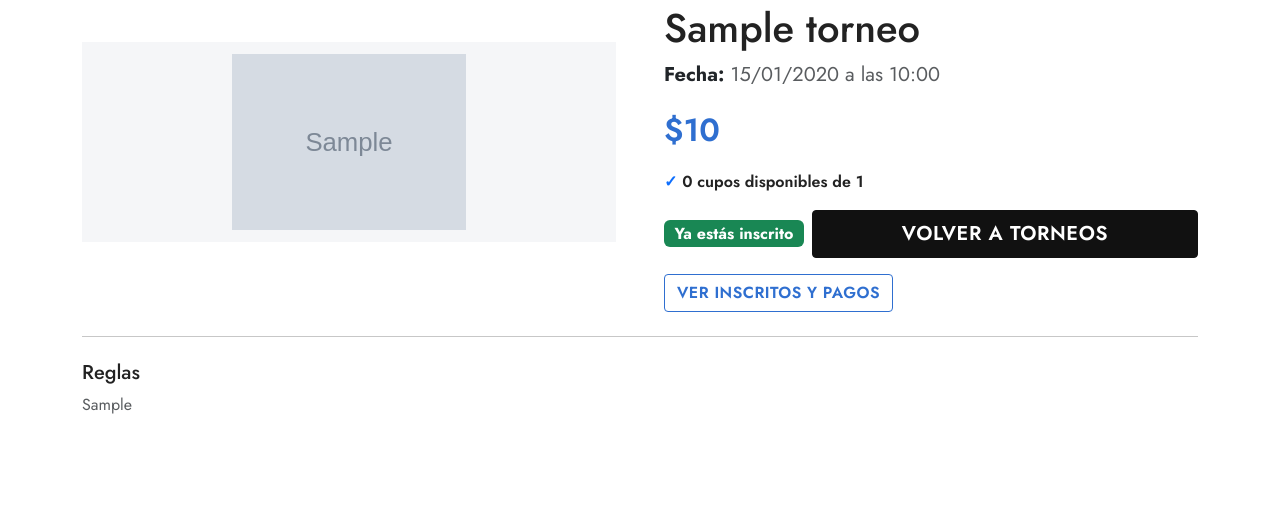
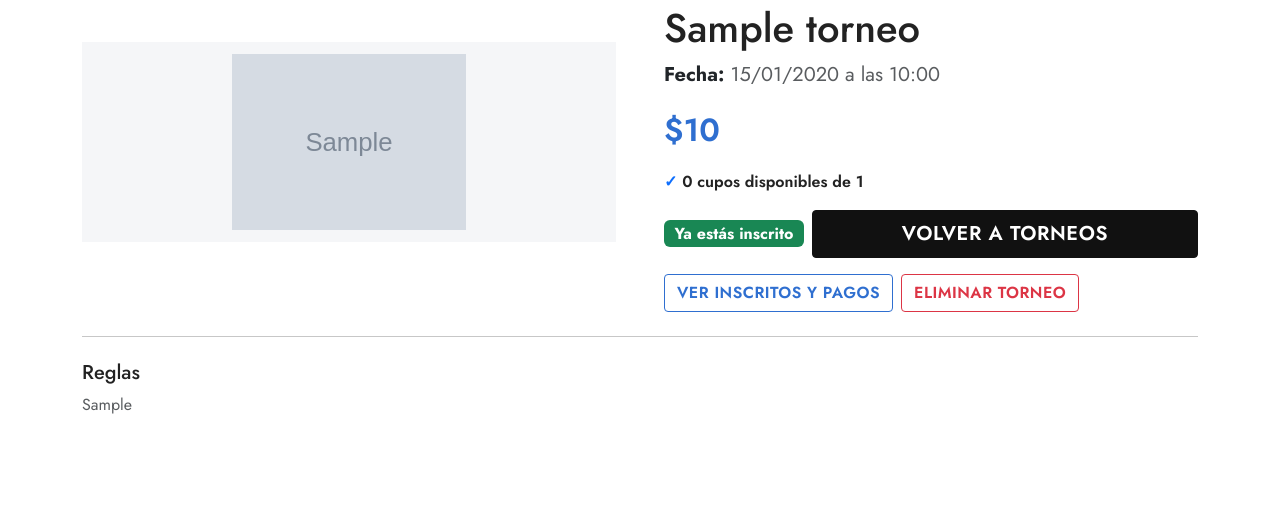
Before and after one commit to juuzou-prx/prototipo-mundocartas, a Django app: page /torneos/1/ in a window 1280 px wide. Shown: the part 170-681 px from the top of the page. Run offline with Django 5.2, Linux system fonts and the light colour scheme; a user stored in the database is signed in; tables that the repository leaves empty hold one stand-in row (values such as "Sample post"); grey boxes marked "Sample" are stand-in pictures.

Commit message:
feat(H09): agrega vista y validacion para eliminar torneos como staff

```diff
--- a/torneos/templates/torneos/torneo/detalle.html
+++ b/torneos/templates/torneos/torneo/detalle.html
@@ -50,8 +50,9 @@
     </div>
 
     {% if user.is_staff %}
-    <div class="mt-3">
+    <div class="mt-3 d-flex flex-wrap gap-2">
       <a href="{% url 'lista_inscritos' torneo.pk %}" class="btn btn-outline-primary">Ver inscritos y pagos</a>
+      <a href="{% url 'torneo_eliminar' torneo.pk %}" class="btn btn-outline-danger">Eliminar torneo</a>
     </div>
     {% endif %}
   </div>
--- a/torneos/urls.py
+++ b/torneos/urls.py
@@ -7,6 +7,7 @@ urlpatterns = [
     path('<int:pk>/', views.torneo_detalle, name='torneo_detalle'),
     path('<int:pk>/editar/', views.torneo_editar, name='torneo_editar'),
     path('<int:pk>/cancelar/', views.torneo_cancelar, name='torneo_cancelar'),
+    path('<int:pk>/eliminar/', views.torneo_eliminar, name='torneo_eliminar'),
     path('juegos/', views.juego_lista, name='juego_lista'),
     path('juegos/nuevo/', views.juego_crear, name='juego_crear'),
     path('juegos/<int:pk>/editar/', views.juego_editar, name='juego_editar'),
--- a/torneos/views.py
+++ b/torneos/views.py
@@ -86,3 +86,15 @@ def torneo_cancelar(request, pk):
         messages.success(request, 'Torneo cancelado correctamente.')
         return redirect('torneo_lista')
     return render(request, 'torneos/torneo/cancelar.html', {'torneo': torneo})
+
+@staff_member_required(login_url='iniciar_sesion')
+def torneo_eliminar(request, pk):
+    torneo = get_object_or_404(Torneo, pk=pk)
+    if request.method == 'POST':
+        if torneo.estado == 'programado' and torneo.inscripciones.filter(estado='activa').exists():
+            messages.error(request, 'No puedes eliminar un torneo programado con jugadores inscritos. Cancélalo primero.')
+            return redirect('torneo_detalle', pk=torneo.pk)
+        torneo.delete()
+        messages.success(request, 'Torneo eliminado correctamente.')
+        return redirect('torneo_lista')
+    return render(request, 'torneos/torneo/eliminar.html', {'torneo': torneo})
```
Also changed, not shown: torneos/templates/torneos/torneo/eliminar.html (added, +18 -0 lines).
